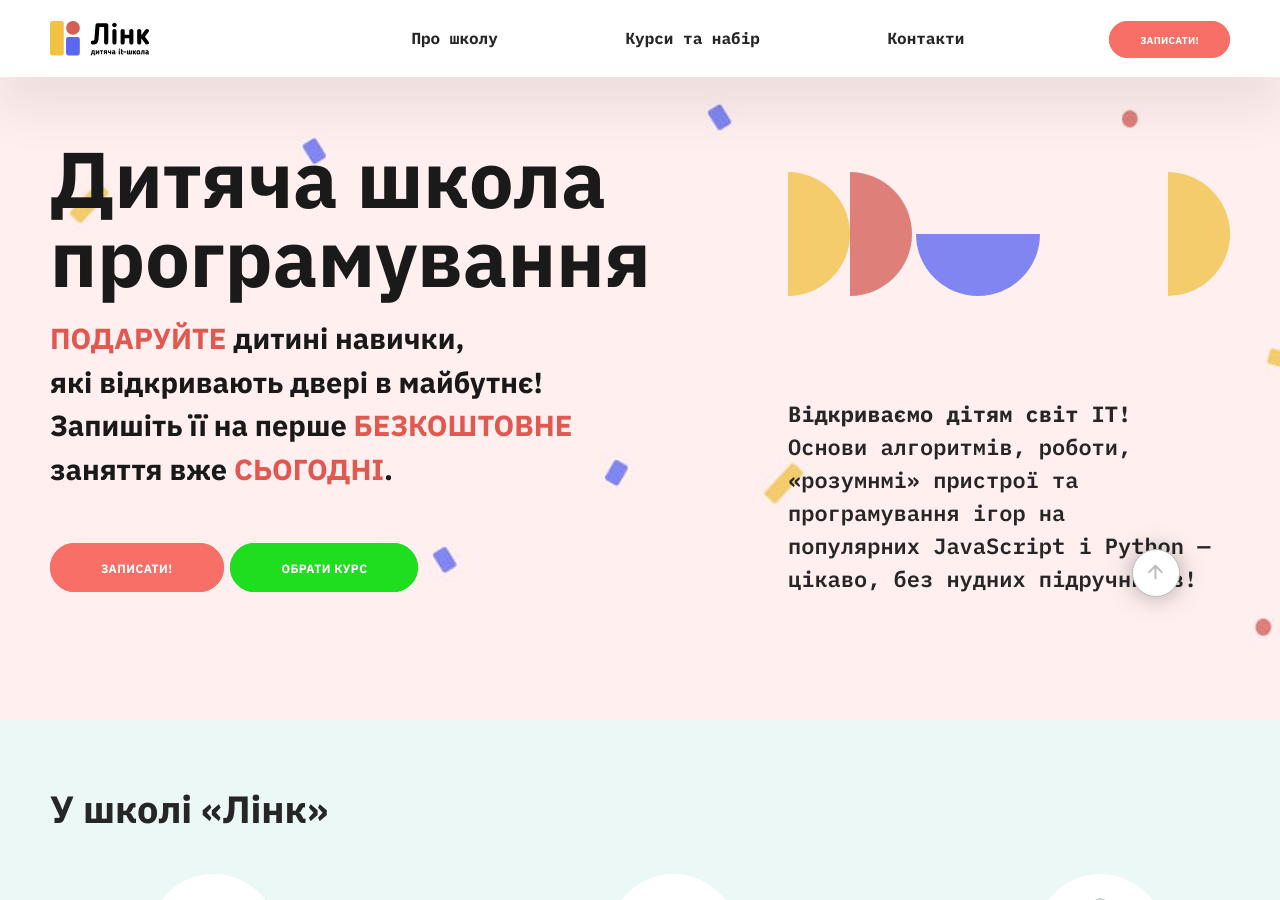
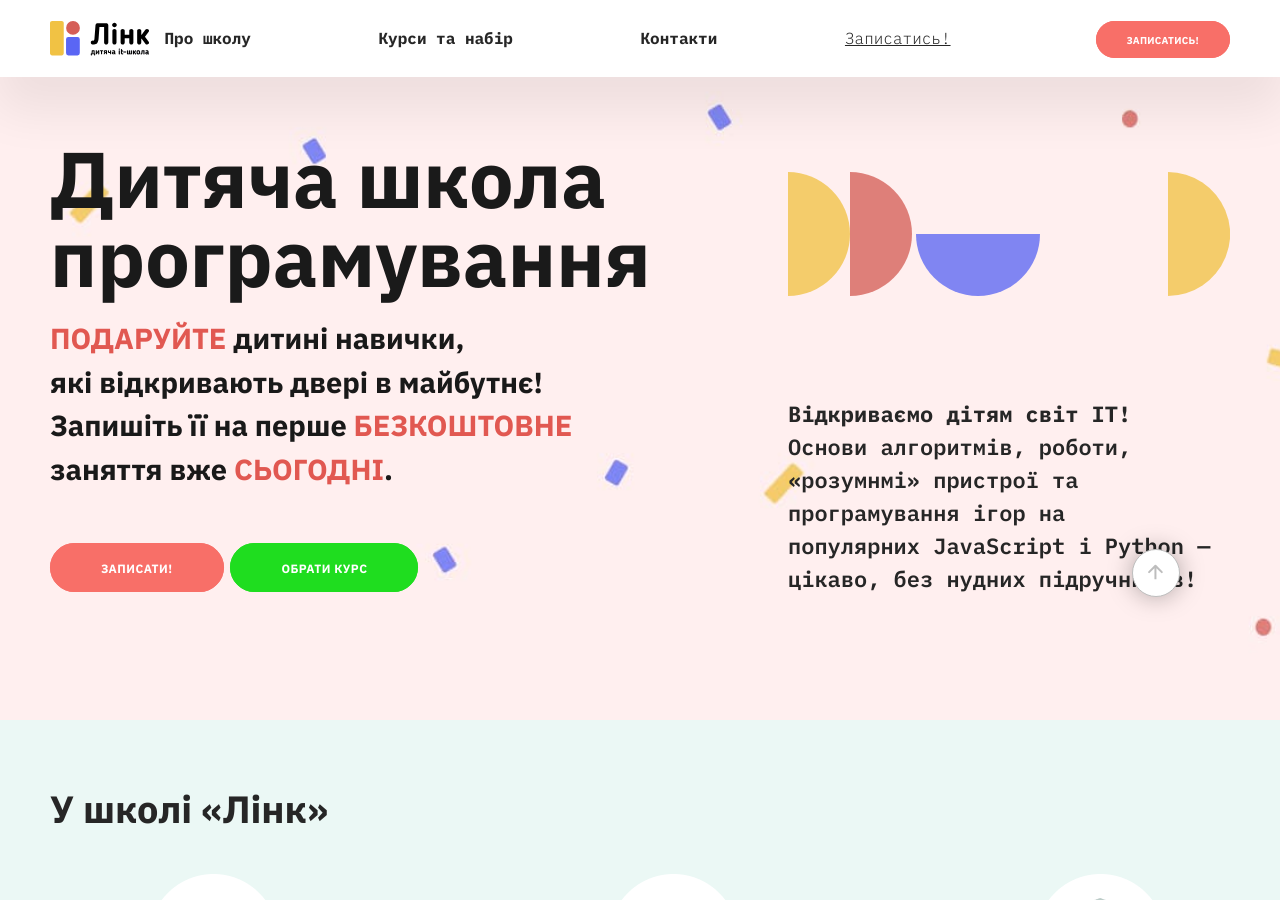
Before and after one commit to tfxoshchypok/linkit22, a Jekyll site: the page built from index.html, in a window 1280 px wide and 900 px high. Built offline with Jekyll 4.4.1, drawn with Linux system fonts in a browser that asks for light colours.

Commit message:
Update header.html

```diff
--- a/_includes/header.html
+++ b/_includes/header.html
@@ -9,10 +9,11 @@
       <a class="nav-top__link" href="/#about-school">Про школу</a>
       <a class="nav-top__link" href="/#courses">Курси та набір</a>
       <a class="nav-top__link" href="/#contacts">Контакти</a>
+      <a href="#">Записатись!</a>
     </nav>
 
     <div class="s-action">
-      <a href="#">Записати!</a>
+      <a href="#">Записатись!</a>
     </div>
     <div class="mobile-nav-switcher"></div>
   </div>
```
